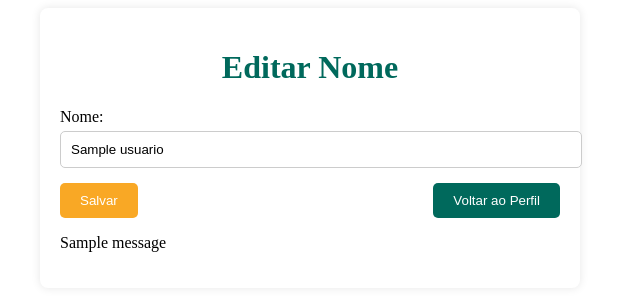
After one commit to Pablofsantosz/Projeto_Engenharia_De_Software, a Django app: template Projeto/templates/aplicacao/editar.html in a window 1280 px wide. The commit adds this page. Shown: the top 300 px of the page, without its empty margins (330-970 px from the left). Run offline with Django 3.2, Linux system fonts and the light colour scheme; the template is opened without the code that fills it: most values are stand-ins (such as "Sample title", 1, 10 or a date in 2020); one stand-in notice (Sample message) is shown.

Commit message:
add-Base de como editar dados no BD

```diff
--- a/Projeto/aplicacao/urls.py
+++ b/Projeto/aplicacao/urls.py
@@ -22,4 +22,5 @@ urlpatterns = [
     path('homepage/', views.aplicacao_homepage, name = 'homepage'),
     path('perfil/', views.aplicacao_perfil, name = 'perfil'),
     path('excluir/', views.aplicacao_excluir, name = 'excluir'),
+    path('editar/', views.aplicacao_editar, name='editar'),
 ]
--- /dev/null
+++ b/Projeto/templates/aplicacao/editar.html
@@ -0,0 +1,88 @@
+<!DOCTYPE html>
+<html lang="pt-br">
+<head>
+    <meta charset="UTF-8">
+    <title>Editar Perfil</title>
+</head>
+<body>
+
+<div class="card">
+    <div class="header">
+        <h1>Editar Nome</h1>
+    </div>
+
+    <form method="POST">
+        {% csrf_token %}
+        <div class="form-group">
+            <label for="nome">Nome:</label>
+            <input type="text" id="nome" name="nome" value="{{ usuario.nome }}">
+        </div>
+
+        <div class="actions">
+            <button type="submit" class="btn btn-salvar">Salvar</button>
+            <a href="{% url 'perfil' %}"><button type="button" class="btn btn-voltar">Voltar ao Perfil</button></a>
+        </div>
+    </form>
+
+    {% for message in messages %}
+        <p>{{ message }}</p>
+    {% endfor %}
+</div>
+
+</body>
+
+<style>
+    .card {
+        max-width: 500px;
+        margin: auto;
+        padding: 20px;
+        background: white;
+        border-radius: 8px;
+        box-shadow: 0 0 10px rgba(0,0,0,0.1);
+    }
+
+    .header h1 {
+        text-align: center;
+        color: #00695c;
+    }
+
+    .form-group {
+        margin-bottom: 15px;
+    }
+
+    label {
+        display: block;
+        margin-bottom: 5px;
+    }
+
+    input {
+        width: 100%;
+        padding: 10px;
+        border-radius: 5px;
+        border: 1px solid #ccc;
+    }
+
+    .actions {
+        display: flex;
+        justify-content: space-between;
+    }
+
+    .btn {
+        padding: 10px 20px;
+        border: none;
+        border-radius: 5px;
+        cursor: pointer;
+    }
+
+    .btn-salvar {
+        background: #f9a825;
+        color: white;
+    }
+
+    .btn-voltar {
+        background: #00695c;
+        color: white;
+    }
+</style>
+
+</html>
--- a/Projeto/templates/aplicacao/perfil.html
+++ b/Projeto/templates/aplicacao/perfil.html
@@ -44,7 +44,7 @@
 
         <div class="actions">
             <a  href="{% url 'homepage' %}"><button class="btn btn-voltar">Voltar para tela inicial</button></a>
-                <button class="btn btn-editar">Editar</button>
+            <a href="{% url 'editar' %}"><button class="btn btn-editar">Editar</button></a>
             <a href="{% url 'excluir' %}"><button class="btn btn-excluir">Excluir Conta</button></a>
         </div>
 
```
Also changed, not shown: Projeto/aplicacao/views.py (+23 -1 lines), Projeto/db.sqlite3.
